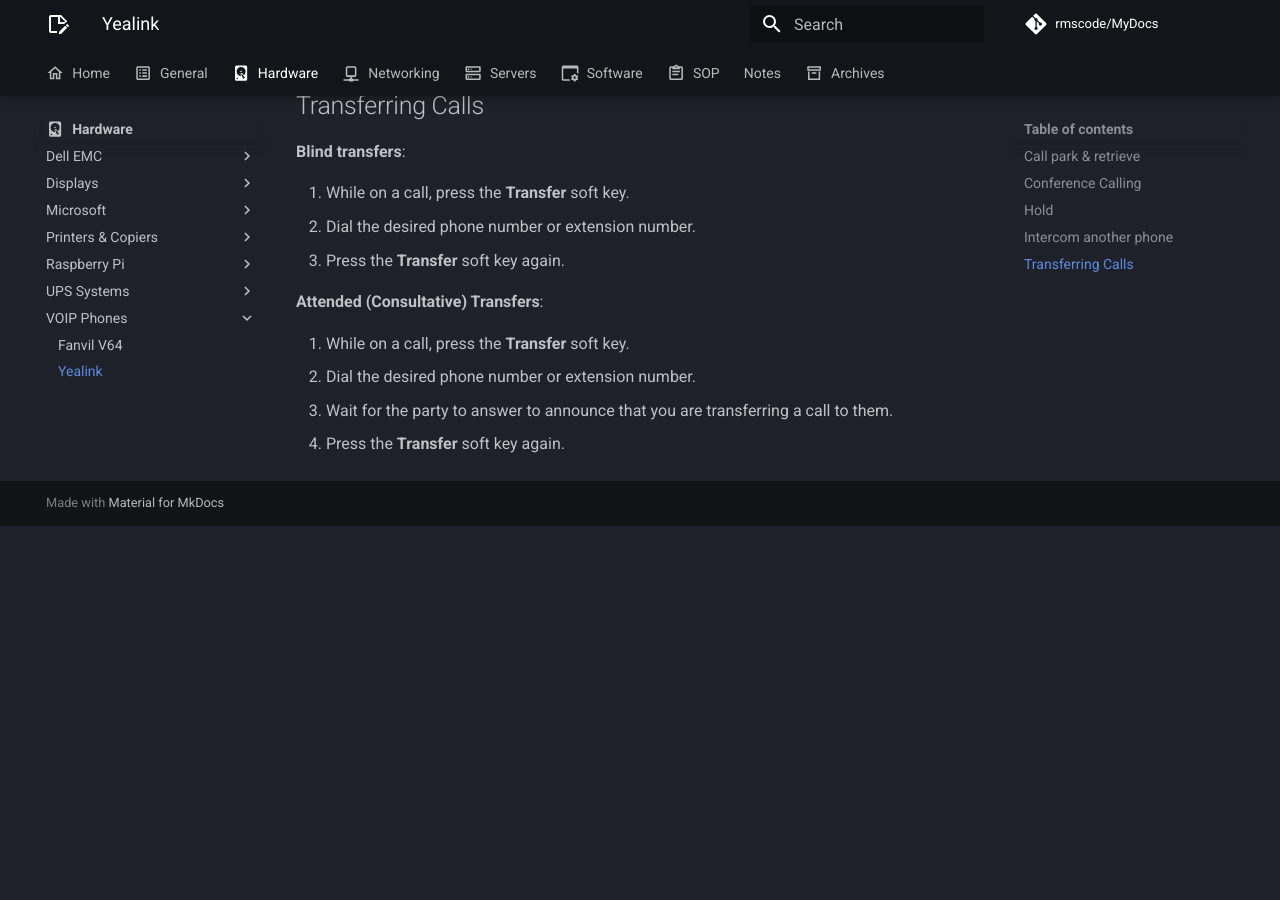
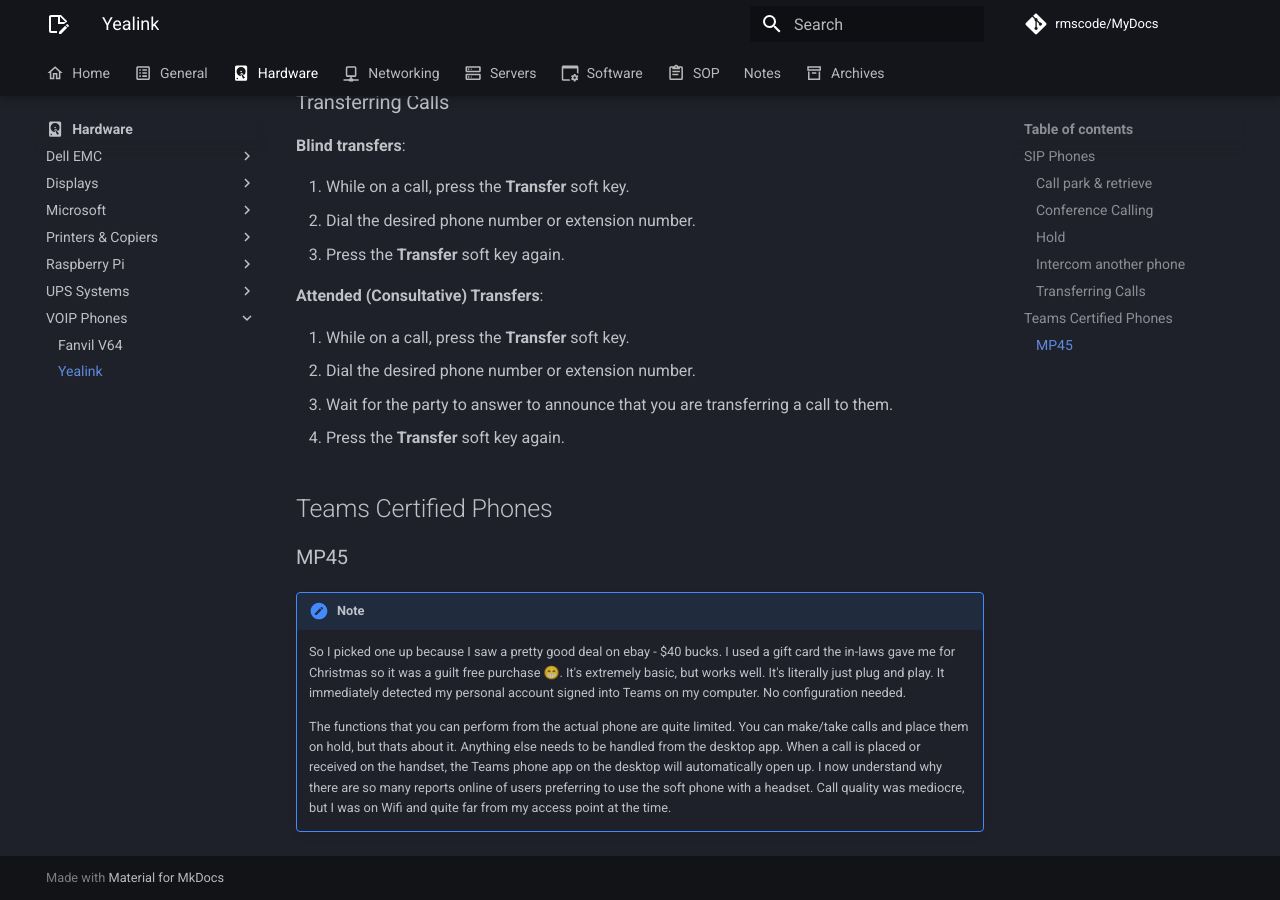
Before and after one commit to rmscode/binary-garden, an MkDocs documentation site: the page built from docs/hardware/voip-phones/yealink.md, in a window 1280 px wide and 900 px high, scrolled down 1415 px. Built offline with MkDocs 1.6.1 and Material for MkDocs 9.7.7, drawn with Linux system fonts in a browser that asks for light colours; comment, search, counter and statistics services are not loaded; before the commit the page ends 1941 px from its top, so only the background shows below that.

Commit message:
Docs: Update yealink.md

```diff
--- a/docs/hardware/voip-phones/yealink.md
+++ b/docs/hardware/voip-phones/yealink.md
@@ -1,6 +1,8 @@
 # Yealink VoIP Phones
 
-## Call park & retrieve
+## SIP Phones
+
+### Call park & retrieve
 
 Call parking allows you to place a call on hold for another user to take.
 
@@ -16,7 +18,7 @@
 
 !!! info "Park buttons will be green when idle/empty and red when an active call is parked."
 
-## Conference Calling
+### Conference Calling
 
 **While speaking to the first caller**:
 
@@ -35,18 +37,18 @@
 
 Hang up.
 
-## Hold
+### Hold
 
 To place a call on hold, press the **Hold** soft key or button.
 
 To resume a call, press the **Resume** soft key or press the **Hold** *button* again.
 
-## Intercom another phone
+### Intercom another phone
 
 1. Dial `*90` and the extension of the target phone.
 2. Press the **Send** soft key.
 
-## Transferring Calls
+### Transferring Calls
 
 **Blind transfers**:
 
@@ -60,3 +62,13 @@
 2. Dial the desired phone number or extension number.
 3. Wait for the party to answer to announce that you are transferring a call to them.
 4. Press the **Transfer** soft key again.
+
+## Teams Certified Phones
+
+### MP45
+
+!!! note
+
+    So I picked one up because I saw a pretty good deal on ebay - $40 bucks. I used a gift card the in-laws gave me for Christmas so it was a guilt free purchase 😁. It's extremely basic, but works well. It's literally just plug and play. It immediately detected my personal account signed into Teams on my computer. No configuration needed.
+
+    The functions that you can perform from the actual phone are quite limited. You can make/take calls and place them on hold, but thats about it. Anything else needs to be handled from the desktop app. When a call is placed or received on the handset, the Teams phone app on the desktop will automatically open up. I now understand why there are so many reports online of users preferring to use the soft phone with a headset. Call quality was mediocre, but I was on Wifi and quite far from my access point at the time.
```
